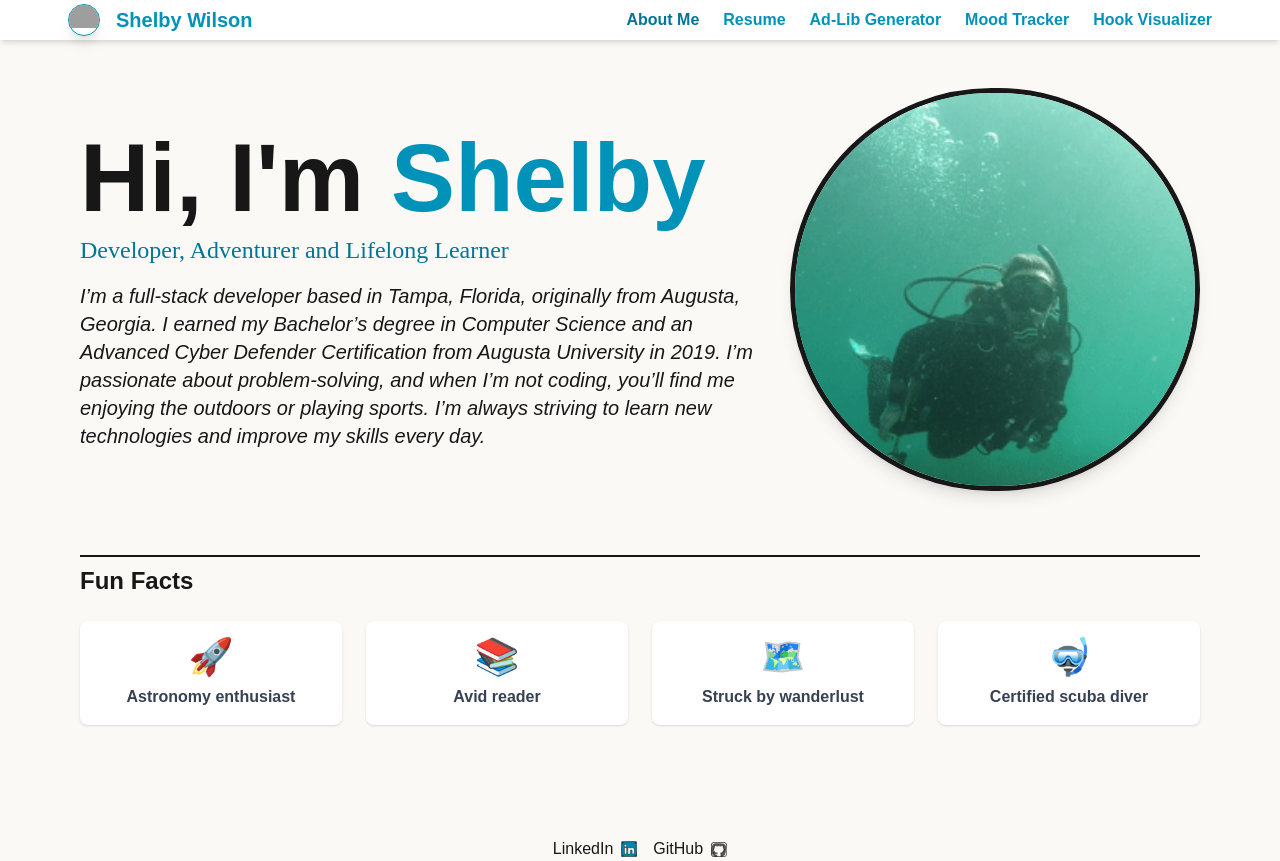
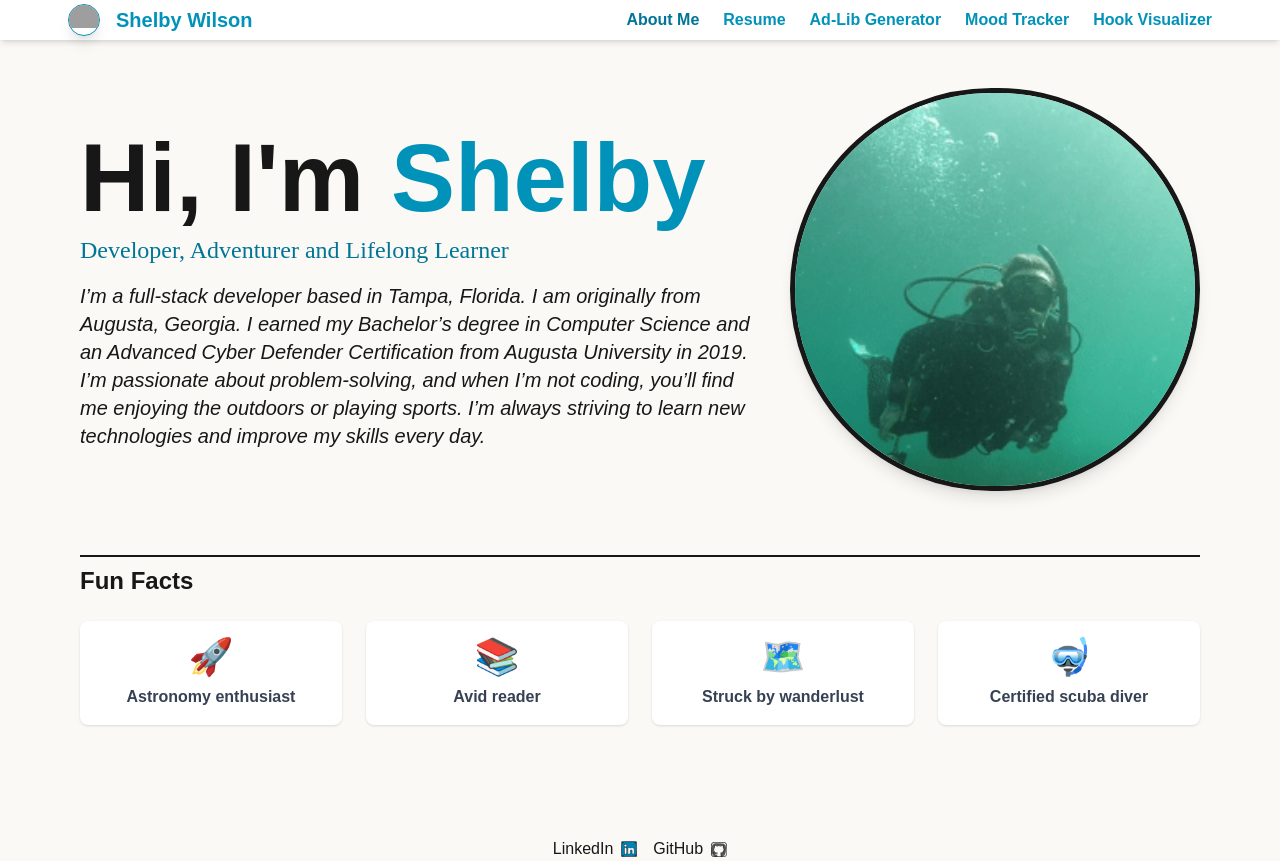
Before and after one commit to shelbyleanne22/shelby-wilson, a Next.js app in the folder shelby-wilson/: page / in a window 1280 px wide. Built offline with nearby package versions, Linux system fonts and the light colour scheme; grey boxes are pictures that could not be loaded.

Commit message:
Fix grammar

```diff
--- a/shelby-wilson/app/page.tsx
+++ b/shelby-wilson/app/page.tsx
@@ -11,7 +11,7 @@ export default function Home() {
             Developer, Adventurer and Lifelong Learner
           </p>
           <p className="text-xl italic space-y-1">
-            I’m a full-stack developer based in Tampa, Florida,
+            I’m a full-stack developer based in Tampa, Florida. I am
             originally from Augusta, Georgia. I earned my Bachelor’s
             degree in Computer Science and an Advanced Cyber Defender
             Certification from Augusta University in 2019. I’m passionate
```
